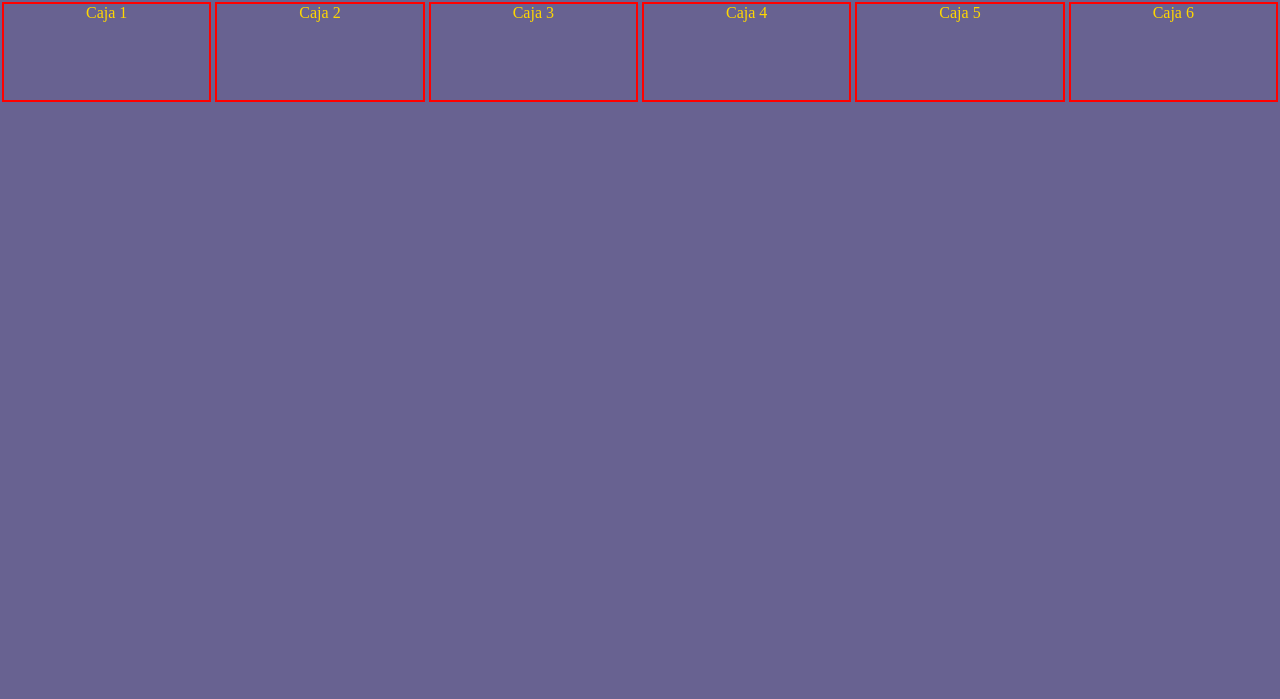
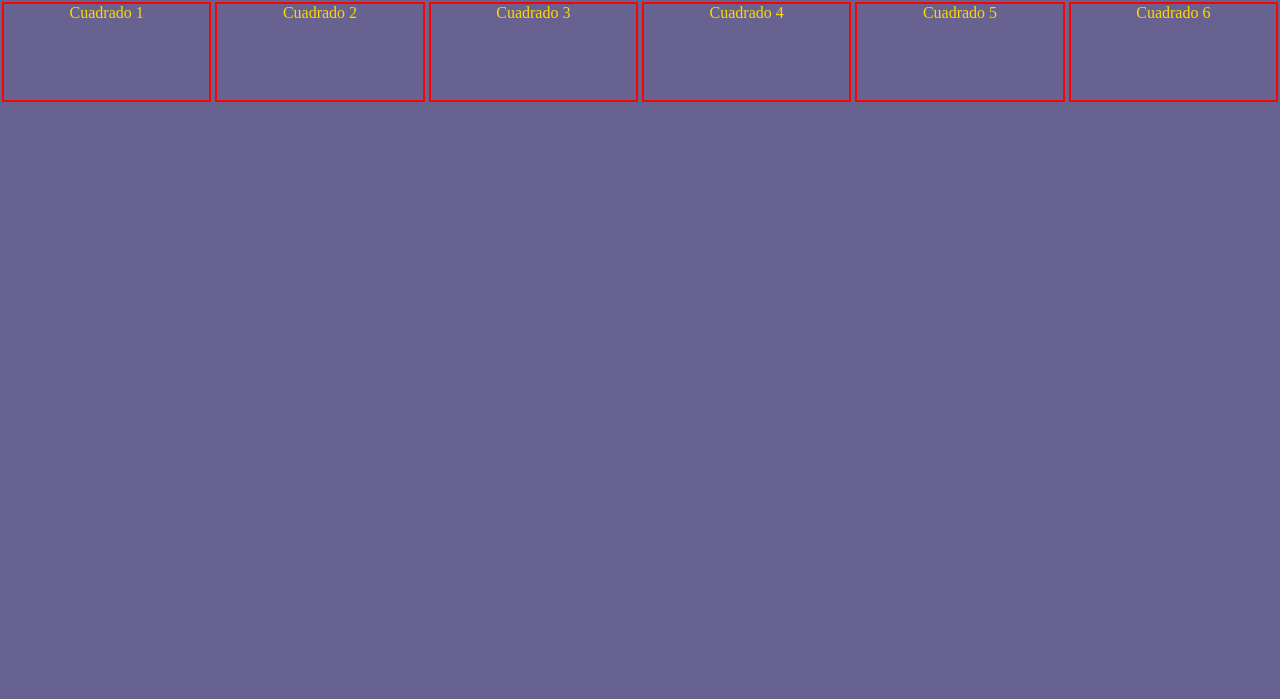
Before and after one commit to SamHzavala/ZavalaH-Web, a PHP site: page /MediaQuerys.html in a window 1280 px wide. Shown: the top 699 px of the page. Run offline with PHP 8.4, Linux system fonts and the light colour scheme.

Commit message:
sexto commit

```diff
--- a/Parcial1/MediaQuery.css
+++ b/Parcial1/MediaQuery.css
@@ -5,9 +5,11 @@
 }
 
 .contenedor {
+
     width: 100%;
     height: 700px;
     background-color: rgb(104, 98, 145);
+
 }
 
 .caja{
@@ -19,6 +21,10 @@
     margin: 2px;
     text-align: center;
     color: gold;
+
+
+
+
 }
 
 @media screen and (min-width: 400px) and (max-width: 800px) {
--- a/Parcial1/MediaQuerys.html
+++ b/Parcial1/MediaQuerys.html
@@ -9,12 +9,12 @@
 </head>
 <body>
     <div class="contenedor">
-        <div id = "caja1" class="caja">Caja 1</div>
-        <div id = "caja2" class="caja">Caja 2</div>
-        <div id = "caja3" class="caja">Caja 3</div>
-        <div id = "caja4" class="caja">Caja 4</div>
-        <div id = "caja5" class="caja">Caja 5</div>
-        <div id = "caja6" class="caja">Caja 6</div>
+        <div id = "caja1" class="caja">Cuadrado 1</div>
+        <div id = "caja2" class="caja">Cuadrado 2</div>
+        <div id = "caja3" class="caja">Cuadrado 3</div>
+        <div id = "caja4" class="caja">Cuadrado 4</div>
+        <div id = "caja5" class="caja">Cuadrado 5</div>
+        <div id = "caja6" class="caja">Cuadrado 6</div>
     </div>
 
 
```
